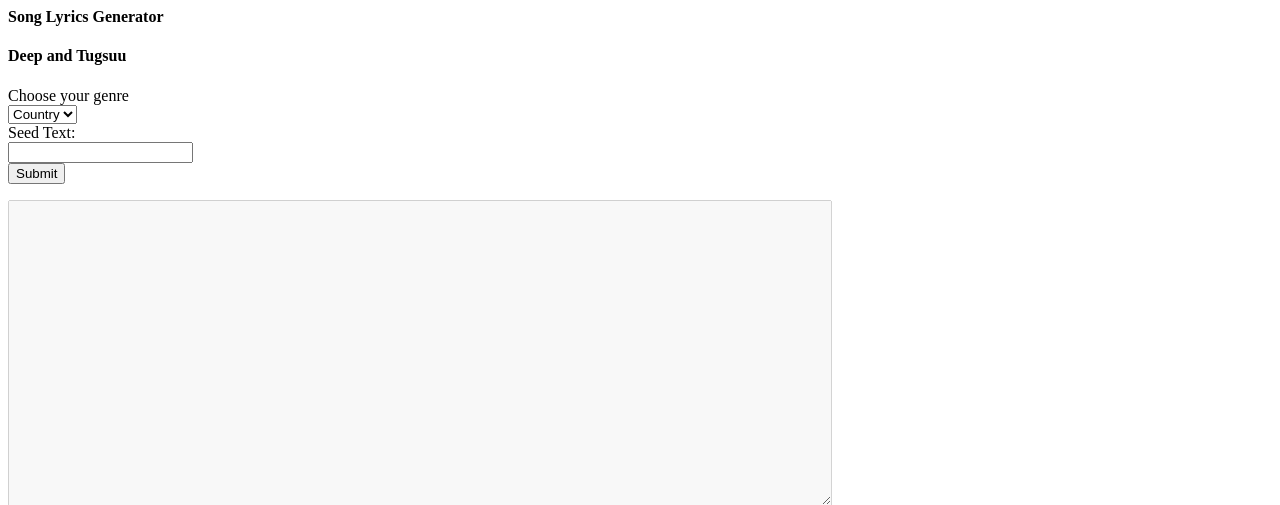
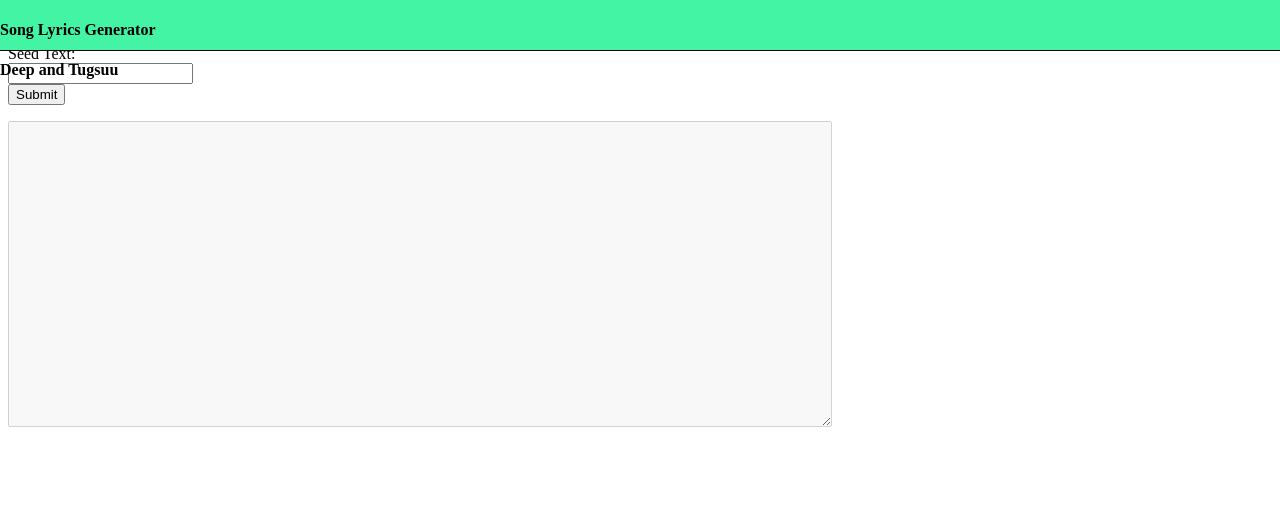
Before and after one commit to tugsbayasgalan/6s198-demo-page, a Flask app: page / in a window 1280 px wide. Shown: the top 505 px of the page. Run offline with Flask 2, Linux system fonts and the light colour scheme; parts of the project's set-up code (start-up, migrations or seed data) failed here and were passed over.

Commit message:
making css

```diff
--- /dev/null
+++ b/templates/index.css
@@ -0,0 +1,11 @@
+#title {
+	background-color: #42F4A4;
+	position: absolute;
+	top: 0px;
+	left: 0px;
+	width: 100%;
+	height: 50px;
+	box-shadow: 0px 1px;
+}
+
+#
--- a/templates/index.html
+++ b/templates/index.html
@@ -1,11 +1,8 @@
 <html>
 
-<style>
-
-
-
-
-</style>
+<head>
+  <link rel='stylesheet' type='text/css' href='index.css'>
+</head>
 
 <body onload="loadTextArea()">
 
@@ -68,8 +65,8 @@
 
   <form action="http://127.0.0.1:5000/" method="post">
 
-    <div>
-      Choose your genre
+    <div id="firstprompt">
+      Choose your genre!
     </div>
     <select id="dropDown" name="selectedOption" onChange="handleDropdown()" required>
       <option value="country">Country</option>
```
